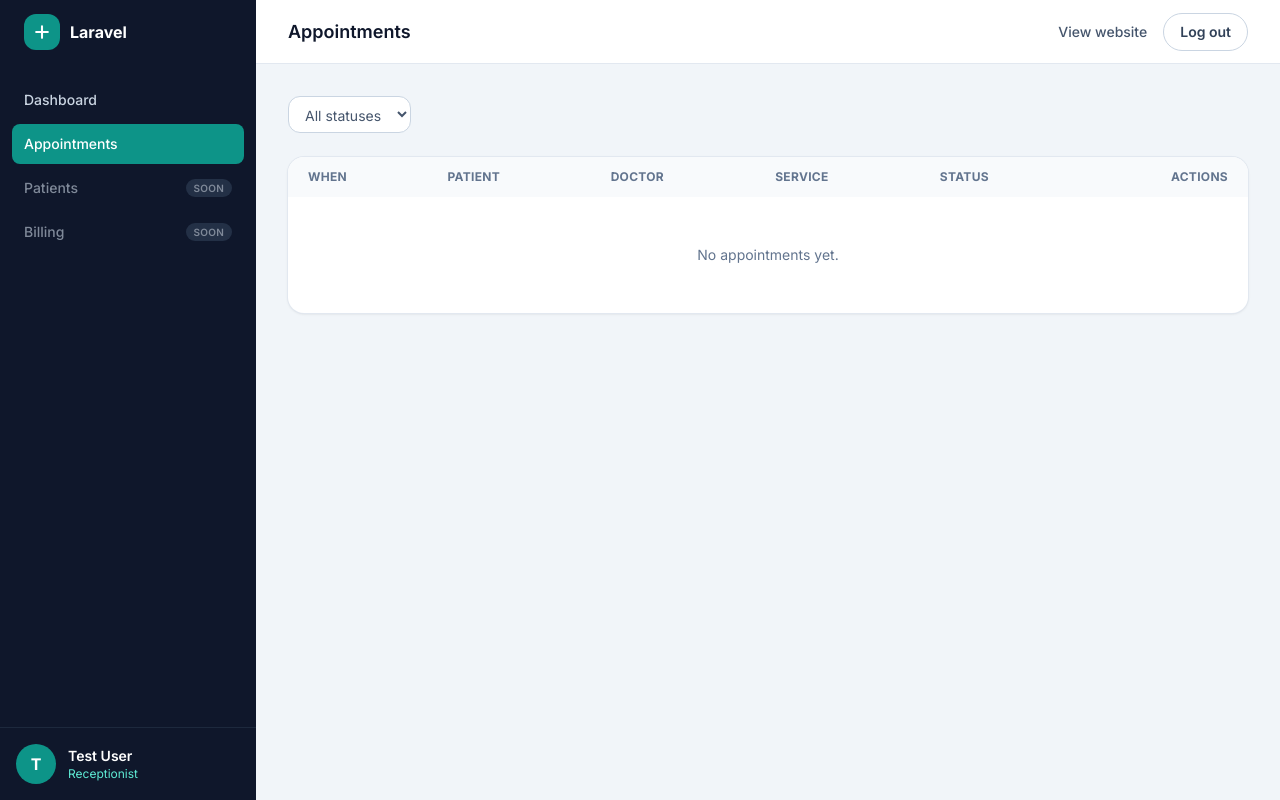
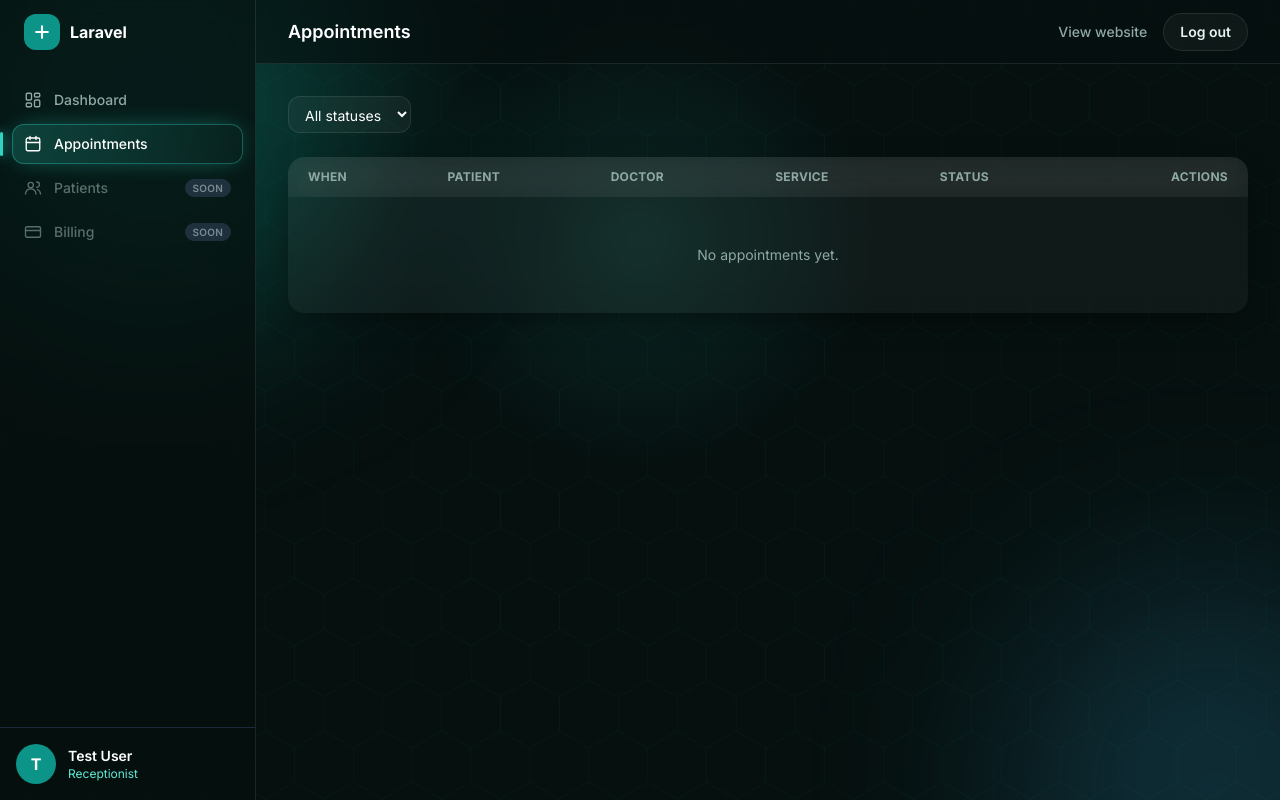
Before and after one commit to MonCiF963/clinic-management-system, a Laravel app: page /appointments in a window 1280 px wide. Run offline with Laravel 12, Linux system fonts and the light colour scheme; a user stored in the database is signed in; data comes from the database, SQL or seed files in the repository; data that the repository does not hold is empty; style sheets or scripts are compiled from the project's sources.

Commit message:
Fast SPA-style navigation, hide booking from guests, OneCode+-style animations and dark glass dashboard (#7)
Claude-Session: https://claude.ai/code/session_01NF1ZW54xWaZnLJnSDdP8ee

Co-authored-by: Claude <noreply@anthropic.com>

```diff
--- /dev/null
+++ b/public/css/dash.css
@@ -0,0 +1,67 @@
+/* Dashboard theme: dark glass, teal glow, spotlight. Unlayered, so it overrides Tailwind utilities. */
+body.dash{--bg:#06100f;--glass:rgba(255,255,255,.045);--line:rgba(255,255,255,.09);--tx:#e6f4f1;--mut:#8fa9a4;--ac:#2dd4bf;
+  background:var(--bg);color:var(--tx);min-height:100vh;overflow-x:hidden}
+body.dash #hexbg{position:fixed;inset:0;z-index:0;pointer-events:none;opacity:.55}
+body.dash .orb{position:fixed;border-radius:50%;filter:blur(90px);pointer-events:none;z-index:0;animation:orbDrift 16s ease-in-out infinite alternate}
+body.dash .orb.o1{width:420px;height:420px;background:rgba(20,184,166,.28);top:-120px;left:-80px}
+body.dash .orb.o2{width:360px;height:360px;background:rgba(56,189,248,.18);bottom:-120px;right:-60px;animation-delay:-6s}
+@keyframes orbDrift{to{transform:translate3d(60px,50px,0) scale(1.15)}}
+body.dash .spot{position:fixed;width:520px;height:520px;margin:-260px 0 0 -260px;border-radius:50%;pointer-events:none;z-index:0;
+  background:radial-gradient(circle,rgba(45,212,191,.12),transparent 65%);left:var(--sx,50%);top:var(--sy,30%);transition:opacity .3s}
+#dash-progress{position:fixed;top:0;left:0;height:3px;width:0;z-index:200;background:linear-gradient(90deg,#14b8a6,#7dd3fc);box-shadow:0 0 14px #2dd4bf;opacity:0;transition:width .35s ease,opacity .3s;pointer-events:none}
+body.dash .shell{position:relative;z-index:1}
+
+/* sidebar + header */
+body.dash aside{background:rgba(6,16,15,.72)!important;backdrop-filter:blur(18px);border-right:1px solid var(--line)}
+body.dash aside nav a{position:relative;color:var(--mut)!important;background:transparent!important;border-radius:12px;transition:color .25s,background .25s,transform .25s}
+body.dash aside nav a:hover{color:#fff!important;background:var(--glass)!important;transform:translateX(3px)}
+body.dash aside nav a.on{color:#fff!important;background:linear-gradient(90deg,rgba(45,212,191,.22),rgba(45,212,191,.04))!important;box-shadow:inset 0 0 0 1px rgba(45,212,191,.35),0 0 24px -8px rgba(45,212,191,.6)}
+body.dash aside nav a.on::before{content:"";position:absolute;left:-12px;top:20%;height:60%;width:3px;border-radius:3px;background:var(--ac);box-shadow:0 0 12px var(--ac)}
+body.dash aside nav svg{width:18px;height:18px;flex:none}
+body.dash header.top{background:rgba(6,16,15,.6)!important;backdrop-filter:blur(18px);border-color:var(--line)!important;position:sticky;top:0;z-index:20}
+body.dash header.top h1{color:#fff!important}
+body.dash header.top a{color:var(--mut)!important}
+body.dash header.top a:hover{color:var(--ac)!important}
+body.dash header.top button{background:var(--glass);border-color:var(--line)!important;color:var(--tx)!important}
+body.dash header.top button:hover{border-color:#f87171!important;color:#fca5a5!important;box-shadow:0 0 18px -4px rgba(248,113,113,.5)}
+body.dash .mnav{background:rgba(6,16,15,.7)!important;border-color:var(--line)!important;backdrop-filter:blur(14px)}
+body.dash .mnav a{background:var(--glass)!important;color:var(--mut)!important;border:1px solid var(--line)}
+body.dash .mnav a.on{background:rgba(45,212,191,.2)!important;color:#fff!important;border-color:rgba(45,212,191,.5)}
+
+/* page content: remap the light utilities to glass */
+body.dash main{color:var(--tx)}
+body.dash main .bg-white,body.dash main .bg-slate-50,body.dash main .bg-slate-100{background:var(--glass)!important;border-color:var(--line)!important;backdrop-filter:blur(14px)}
+body.dash main [class*="border-slate"],body.dash main .divide-y>*,body.dash main table,body.dash main tr,body.dash main td,body.dash main th{border-color:var(--line)!important}
+body.dash main .text-slate-900,body.dash main .text-slate-800,body.dash main .text-slate-700{color:#f1faf8!important}
+body.dash main .text-slate-600,body.dash main .text-slate-500,body.dash main .text-slate-400{color:var(--mut)!important}
+body.dash main .shadow,body.dash main .shadow-sm,body.dash main .shadow-md,body.dash main .shadow-lg{box-shadow:0 10px 40px -18px rgba(0,0,0,.8)!important}
+body.dash main input,body.dash main select,body.dash main textarea{background:rgba(255,255,255,.05)!important;border-color:var(--line)!important;color:#fff!important;transition:border-color .2s,box-shadow .2s}
+body.dash main input:focus,body.dash main select:focus,body.dash main textarea:focus{outline:none;border-color:var(--ac)!important;box-shadow:0 0 0 3px rgba(45,212,191,.2),0 0 20px -4px rgba(45,212,191,.5)}
+body.dash main select option{background:#0b1b19;color:#fff}
+body.dash main ::placeholder{color:#5f7a75}
+body.dash main .bg-brand-600{background:linear-gradient(135deg,#14b8a6,#0d9488)!important;color:#fff!important;box-shadow:0 8px 24px -8px rgba(20,184,166,.7);transition:transform .25s,box-shadow .25s}
+body.dash main .bg-brand-600:hover{transform:translateY(-2px);box-shadow:0 12px 30px -8px rgba(45,212,191,.9)}
+body.dash main .text-brand-600,body.dash main .text-brand-700{color:var(--ac)!important}
+body.dash main thead,body.dash main .bg-slate-50\/50{background:rgba(255,255,255,.03)!important}
+body.dash main tbody tr{transition:background .2s}
+body.dash main tbody tr:hover{background:rgba(45,212,191,.06)}
+body.dash main [class*="bg-amber-1"],body.dash main [class*="bg-emerald-1"],body.dash main [class*="bg-red-1"],body.dash main [class*="bg-sky-1"],body.dash main [class*="bg-blue-1"]{filter:brightness(.95)}
+/* flash messages */
+body.dash main .bg-emerald-50{background:rgba(16,185,129,.12)!important;border-color:rgba(16,185,129,.4)!important;color:#6ee7b7!important}
+body.dash main .bg-red-50{background:rgba(239,68,68,.12)!important;border-color:rgba(239,68,68,.4)!important;color:#fca5a5!important}
+body.dash main .text-emerald-800{color:#6ee7b7!important}body.dash main .text-red-700{color:#fca5a5!important}
+
+/* hero card gradient on dashboard keeps its colour; cards get lift + cursor light */
+body.dash main .rounded-2xl,body.dash main .rounded-xl{position:relative}
+body.dash .gcard{position:relative;overflow:hidden;transition:transform .35s cubic-bezier(.22,1,.36,1),box-shadow .35s,border-color .3s}
+body.dash .gcard::before{content:"";position:absolute;inset:0;pointer-events:none;opacity:0;transition:opacity .3s;background:radial-gradient(240px circle at var(--mx,50%) var(--my,50%),rgba(45,212,191,.2),transparent 65%)}
+body.dash .gcard:hover{transform:translateY(-4px);border-color:rgba(45,212,191,.4)!important;box-shadow:0 18px 50px -20px rgba(20,184,166,.55)!important}
+body.dash .gcard:hover::before{opacity:1}
+
+/* entrance animation, staggered by JS */
+body.dash .in{opacity:0;transform:translateY(18px) scale(.985);animation:dIn .7s cubic-bezier(.22,1,.36,1) forwards;animation-delay:var(--d,0ms)}
+@keyframes dIn{to{opacity:1;transform:none}}
+body.dash #page.leaving{opacity:0;transform:translateY(6px);transition:opacity .12s,transform .12s}
+.stat-val{font-variant-numeric:tabular-nums}
+body.dash .toast-flash{animation:dIn .5s cubic-bezier(.22,1,.36,1) both}
+@media (prefers-reduced-motion:reduce){body.dash .in{animation:none;opacity:1;transform:none}body.dash .orb{animation:none}}
--- /dev/null
+++ b/public/js/dash.js
@@ -0,0 +1,107 @@
+/* Dashboard: hex background, spotlight, fast SPA-style navigation, count-up, stagger. */
+(() => {
+  const reduce = matchMedia('(prefers-reduced-motion: reduce)').matches;
+  const $ = (s, r = document) => r.querySelector(s);
+  const $$ = (s, r = document) => [...r.querySelectorAll(s)];
+
+  /* ---------- hex background ---------- */
+  const cv = $('#hexbg');
+  if (cv && !reduce) {
+    const ctx = cv.getContext('2d'); let w, h, mx = -999, my = -999; const R = 34;
+    const size = () => { w = cv.width = innerWidth; h = cv.height = innerHeight; };
+    size(); addEventListener('resize', size);
+    addEventListener('pointermove', (e) => { mx = e.clientX; my = e.clientY; }, { passive: true });
+    const hex = (x, y) => { ctx.beginPath(); for (let i = 0; i < 6; i++) { const a = Math.PI / 3 * i + Math.PI / 6; ctx[i ? 'lineTo' : 'moveTo'](x + R * Math.cos(a), y + R * Math.sin(a)); } ctx.closePath(); };
+    let raf; const draw = () => {
+      ctx.clearRect(0, 0, w, h); const dx = R * Math.sqrt(3), dy = R * 1.5;
+      for (let r = 0, y = 0; y < h + R; r++, y += dy) for (let x = (r % 2 ? dx / 2 : 0); x < w + R; x += dx) {
+        const d = Math.hypot(x - mx, y - my), k = Math.max(0, 1 - d / 230);
+        ctx.strokeStyle = `rgba(45,212,191,${0.05 + k * 0.5})`; ctx.lineWidth = 1 + k; hex(x, y); ctx.stroke();
+      }
+      raf = requestAnimationFrame(draw);
+    };
+    draw();
+    document.addEventListener('visibilitychange', () => { cancelAnimationFrame(raf); if (!document.hidden) draw(); });
+  }
+
+  /* ---------- spotlight ---------- */
+  const spot = $('.spot');
+  addEventListener('pointermove', (e) => { if (spot) { spot.style.setProperty('--sx', e.clientX + 'px'); spot.style.setProperty('--sy', e.clientY + 'px'); } }, { passive: true });
+  document.addEventListener('pointermove', (e) => {
+    const c = e.target.closest && e.target.closest('.gcard'); if (!c) return;
+    const r = c.getBoundingClientRect(); c.style.setProperty('--mx', e.clientX - r.left + 'px'); c.style.setProperty('--my', e.clientY - r.top + 'px');
+  }, { passive: true });
+
+  /* ---------- per-page effects ---------- */
+  const countUp = (el) => {
+    const raw = el.textContent.trim(), m = raw.match(/^([^\d-]*)([\d,]+(?:\.\d+)?)(.*)$/); if (!m || reduce) return;
+    const end = parseFloat(m[2].replace(/,/g, '')), dec = (m[2].split('.')[1] || '').length, t0 = performance.now();
+    const fmt = (v) => v.toLocaleString('en-US', { minimumFractionDigits: dec, maximumFractionDigits: dec });
+    const tick = (t) => { const k = Math.min(1, (t - t0) / 1100); el.textContent = m[1] + fmt(end * (1 - Math.pow(1 - k, 3))) + m[3]; if (k < 1) requestAnimationFrame(tick); };
+    requestAnimationFrame(tick);
+  };
+  const enhance = () => {
+    const page = $('#page'); if (!page) return;
+    $$('.shadow-sm, .shadow, .rounded-2xl.border, .rounded-xl.border', page).forEach((c) => { if (c.tagName !== 'INPUT' && c.tagName !== 'SELECT' && !c.closest('table')) c.classList.add('gcard'); });
+    const items = [...new Set([...page.children, ...$$('.gcard', page)])];
+    items.forEach((el, i) => { el.classList.remove('in'); void el.offsetWidth; el.style.setProperty('--d', Math.min(i, 14) * 60 + 'ms'); el.classList.add('in'); });
+    $$('.stat-val', page).forEach(countUp);
+    $$('[data-dismiss], .toast-flash', page).forEach((el) => setTimeout(() => { el.style.transition = 'opacity .5s'; el.style.opacity = 0; setTimeout(() => el.remove(), 500); }, 5000));
+  };
+
+  /* ---------- fast navigation (no full reloads) ---------- */
+  const bar = $('#dash-progress'); let barT;
+  const prog = (on) => { clearTimeout(barT); if (on) { bar.style.opacity = 1; bar.style.width = '70%'; } else { bar.style.width = '100%'; barT = setTimeout(() => { bar.style.opacity = 0; bar.style.width = 0; }, 250); } };
+  const cache = new Map(); // url -> Promise<string>, short-lived prefetch cache
+  const get = (url) => {
+    if (!cache.has(url)) { cache.set(url, fetch(url, { headers: { 'X-Requested-With': 'fetch' }, credentials: 'same-origin' }).then((r) => r.ok || r.status === 422 ? r.text().then((t) => ({ t, url: r.url })) : Promise.reject(r))); setTimeout(() => cache.delete(url), 8000); }
+    return cache.get(url);
+  };
+  const setActive = () => {
+    const here = location.pathname;
+    $$('[data-nav]').forEach((a) => { const p = new URL(a.href).pathname; a.classList.toggle('on', p === here || (p !== '/dashboard' && here.startsWith(p + '/'))); });
+  };
+  const swap = (html, finalUrl, push) => {
+    const doc = new DOMParser().parseFromString(html, 'text/html'), next = $('#page', doc);
+    if (!next || !doc.body.classList.contains('dash')) { location.href = finalUrl; return; }
+    const page = $('#page'); page.classList.add('leaving');
+    setTimeout(() => {
+      page.innerHTML = next.innerHTML; page.classList.remove('leaving');
+      document.title = doc.title; const t = $('#page-title'), nt = $('#page-title', doc); if (t && nt) t.textContent = nt.textContent;
+      if (push) history.pushState({ p: 1 }, '', finalUrl);
+      scrollTo(0, 0); setActive(); enhance(); prog(false);
+    }, reduce ? 0 : 120);
+  };
+  const go = (url, push = true) => {
+    prog(true);
+    get(url).then(({ t, url: fu }) => swap(t, fu, push)).catch(() => { location.href = url; });
+  };
+  const local = (a) => a.origin === location.origin && !a.target && !a.hasAttribute('download') && !a.hasAttribute('data-full') && !a.getAttribute('href').startsWith('#');
+  document.addEventListener('click', (e) => {
+    const a = e.target.closest && e.target.closest('a[href]');
+    if (!a || e.defaultPrevented || e.metaKey || e.ctrlKey || e.shiftKey || e.button || !local(a) || a.pathname === '/' || !$('#page')) return;
+    if (a.pathname === location.pathname && a.search === location.search) { e.preventDefault(); return; }
+    e.preventDefault(); go(a.href);
+  });
+  const warm = (e) => { const a = e.target.closest && e.target.closest('a[href]'); if (a && local(a) && a.pathname !== '/' && a.href !== location.href) get(a.href).catch(() => cache.delete(a.href)); };
+  document.addEventListener('pointerover', warm, { passive: true });
+  document.addEventListener('touchstart', warm, { passive: true });
+
+  document.addEventListener('submit', async (e) => {
+    const f = e.target; if (f.hasAttribute('data-full') || f.action.endsWith('/logout') || !$('#page')) return;
+    e.preventDefault(); prog(true);
+    const btn = f.querySelector('[type=submit]'); if (btn) btn.disabled = true;
+    try {
+      const method = (f.method || 'get').toUpperCase(), body = new FormData(f);
+      let url = f.action, opt = { credentials: 'same-origin', headers: { 'X-Requested-With': 'fetch' } };
+      if (method === 'GET') { url += (url.includes('?') ? '&' : '?') + new URLSearchParams(body).toString(); }
+      else { opt.method = 'POST'; opt.body = body; }
+      const r = await fetch(url, opt), t = await r.text();
+      if (!r.ok && r.status !== 422) throw r;
+      cache.clear(); swap(t, r.url, true);
+    } catch (err) { f.setAttribute('data-full', ''); if (btn) btn.disabled = false; f.submit(); }
+  });
+  addEventListener('popstate', () => go(location.href, false));
+
+  setActive(); enhance();
+})();
--- a/resources/views/appointments/index.blade.php
+++ b/resources/views/appointments/index.blade.php
@@ -20,7 +20,7 @@
 
 <div class="mb-6 flex flex-wrap items-center justify-between gap-3">
     <form method="GET" class="flex items-center gap-2">
-        <select name="status" onchange="this.form.submit()" class="rounded-xl border border-slate-300 bg-white px-3 py-2 text-sm">
+        <select name="status" onchange="this.form.requestSubmit()" class="rounded-xl border border-slate-300 bg-white px-3 py-2 text-sm">
             <option value="">All statuses</option>
             @foreach ($statuses as $s)
                 <option value="{{ $s }}" @selected(request('status') === $s)>{{ ucfirst(str_replace('_', ' ', $s)) }}</option>
--- a/resources/views/dashboard.blade.php
+++ b/resources/views/dashboard.blade.php
@@ -64,7 +64,7 @@
     @foreach ($cards as [$label, $value])
         <div class="rounded-2xl bg-white p-6 shadow-sm ring-1 ring-slate-200">
             <p class="text-sm font-medium text-slate-500">{{ $label }}</p>
-            <p class="mt-3 text-3xl font-bold text-slate-800">{{ $value }}</p>
+            <p class="stat-val mt-3 text-3xl font-bold text-slate-800">{{ $value }}</p>
         </div>
     @endforeach
 </div>
--- a/resources/views/layouts/app.blade.php
+++ b/resources/views/layouts/app.blade.php
@@ -10,6 +10,7 @@
     <link href="https://fonts.bunny.net/css?family=inter:400,500,600,700,800&display=swap" rel="stylesheet">
 
     @vite(['resources/css/app.css', 'resources/js/app.js'])
+    <link rel="stylesheet" href="{{ asset('css/site.css') }}?v={{ filemtime(public_path('css/site.css')) }}">
 </head>
 <body class="bg-white font-sans text-slate-600 antialiased">
 
@@ -21,5 +22,6 @@
 
     @include('partials.footer')
 
+    <script src="{{ asset('js/site.js') }}?v={{ filemtime(public_path('js/site.js')) }}" defer></script>
 </body>
 </html>
--- a/resources/views/layouts/dashboard.blade.php
+++ b/resources/views/layouts/dashboard.blade.php
@@ -9,13 +9,30 @@
     <link href="https://fonts.bunny.net/css?family=inter:400,500,600,700,800&display=swap" rel="stylesheet">
 
     @vite(['resources/css/app.css', 'resources/js/app.js'])
+    <link rel="stylesheet" href="{{ asset('css/dash.css') }}?v={{ filemtime(public_path('css/dash.css')) }}">
+    <script src="{{ asset('js/dash.js') }}?v={{ filemtime(public_path('js/dash.js')) }}" defer></script>
 </head>
-<body class="bg-slate-100 font-sans text-slate-600 antialiased">
+<body class="dash font-sans antialiased">
+<div id="dash-progress"></div>
+<canvas id="hexbg"></canvas>
+<div class="orb o1"></div><div class="orb o2"></div><div class="spot"></div>
 
 @php
     $user = auth()->user();
     $all = ['admin', 'doctor', 'receptionist', 'patient'];
     $staff = ['admin', 'doctor', 'receptionist'];
+
+    $icons = [
+        'Dashboard' => '<rect x="3" y="3" width="7" height="9" rx="1.5"/><rect x="14" y="3" width="7" height="5" rx="1.5"/><rect x="14" y="12" width="7" height="9" rx="1.5"/><rect x="3" y="16" width="7" height="5" rx="1.5"/>',
+        'Book appointment' => '<rect x="3" y="4" width="18" height="17" rx="2"/><path d="M8 2v4M16 2v4M3 10h18M12 14v4M10 16h4"/>',
+        'Appointments' => '<rect x="3" y="4" width="18" height="17" rx="2"/><path d="M8 2v4M16 2v4M3 10h18"/>',
+        'Doctors' => '<circle cx="12" cy="8" r="4"/><path d="M4 21a8 8 0 0 1 16 0"/>',
+        'Services' => '<path d="M12 3v18M3 12h18"/>',
+        'Specialties' => '<path d="M12 3l2.7 5.6 6.1.9-4.4 4.3 1 6.1L12 17l-5.4 2.9 1-6.1L3.2 9.5l6.1-.9z"/>',
+        'Patients' => '<circle cx="9" cy="8" r="3.5"/><path d="M2 20a7 7 0 0 1 14 0M17 4a3.5 3.5 0 0 1 0 7M22 20a7 7 0 0 0-4-6"/>',
+        'Billing' => '<rect x="2" y="5" width="20" height="14" rx="2"/><path d="M2 10h20"/>',
+        'Reports' => '<path d="M4 20V10M10 20V4M16 20v-7M22 20H2"/>',
+    ];
 
     // [label, url, allowed roles, is the page built yet?]
     $nav = [
@@ -31,10 +48,10 @@
     ];
 @endphp
 
-<div class="flex min-h-screen">
+<div class="shell flex min-h-screen">
 
     {{-- Sidebar --}}
-    <aside class="hidden w-64 shrink-0 flex-col bg-slate-900 lg:flex">
+    <aside class="hidden w-64 shrink-0 flex-col lg:flex">
         <a href="{{ route('home') }}" class="flex h-16 items-center gap-2.5 px-6">
             <span class="flex size-9 items-center justify-center rounded-xl bg-brand-600 text-white">
                 <svg viewBox="0 0 24 24" fill="none" stroke="currentColor" stroke-width="2.5" stroke-linecap="round" class="size-5"><path d="M12 5v14M5 12h14" /></svg>
@@ -47,8 +64,12 @@
                 @if ($user->hasRole(...$roles))
                     @php $active = $ready && (request()->url() === $url || str_starts_with(request()->url(), $url.'/')); @endphp
                     <a href="{{ $ready ? $url : '#' }}"
-                       class="flex items-center justify-between rounded-lg px-3 py-2.5 transition {{ $active ? 'bg-brand-600 text-white' : 'text-slate-300 hover:bg-slate-800 hover:text-white' }} {{ $ready ? '' : 'cursor-not-allowed opacity-60' }}">
-                        {{ $label }}
+                       @if ($ready) data-nav @endif
+                       class="flex items-center justify-between gap-3 px-3 py-2.5 {{ $active ? 'on' : '' }} {{ $ready ? '' : 'cursor-not-allowed opacity-60' }}">
+                        <span class="flex items-center gap-3">
+                            <svg viewBox="0 0 24 24" fill="none" stroke="currentColor" stroke-width="1.8" stroke-linecap="round" stroke-linejoin="round">{!! $icons[$label] ?? '' !!}</svg>
+                            {{ $label }}
+                        </span>
                         @unless ($ready)
                             <span class="rounded-full bg-slate-700 px-2 py-0.5 text-[10px] font-semibold uppercase tracking-wide text-slate-300">Soon</span>
                         @endunless
@@ -70,11 +91,11 @@
 
     <div class="flex min-w-0 flex-1 flex-col">
         {{-- Top bar --}}
-        <header class="flex h-16 items-center justify-between border-b border-slate-200 bg-white px-4 sm:px-8">
-            <h1 class="text-lg font-semibold text-slate-900">@yield('title', 'Dashboard')</h1>
+        <header class="top flex h-16 items-center justify-between border-b px-4 sm:px-8">
+            <h1 id="page-title" class="text-lg font-semibold">@yield('title', 'Dashboard')</h1>
 
             <div class="flex items-center gap-2 sm:gap-4">
-                <a href="{{ route('home') }}" class="text-sm font-medium text-slate-600 hover:text-brand-600">View website</a>
+                <a href="{{ route('home') }}" data-full class="text-sm font-medium">View website</a>
                 <form method="POST" action="{{ route('logout') }}">
                     @csrf
                     <button type="submit" class="rounded-full border border-slate-300 px-4 py-2 text-sm font-semibold text-slate-700 transition hover:border-red-300 hover:text-red-600">
@@ -85,15 +106,15 @@
         </header>
 
         {{-- Mobile menu --}}
-        <nav class="flex gap-2 overflow-x-auto border-b border-slate-200 bg-white px-4 py-2 text-sm font-medium lg:hidden">
+        <nav class="mnav flex gap-2 overflow-x-auto border-b px-4 py-2 text-sm font-medium lg:hidden">
             @foreach ($nav as [$label, $url, $roles, $ready])
                 @if ($ready && $user->hasRole(...$roles))
-                    <a href="{{ $url }}" class="shrink-0 rounded-full px-3.5 py-1.5 {{ request()->url() === $url ? 'bg-brand-600 text-white' : 'bg-slate-100 text-slate-700' }}">{{ $label }}</a>
+                    <a href="{{ $url }}" data-nav class="shrink-0 rounded-full px-3.5 py-1.5 {{ request()->url() === $url ? 'on' : '' }}">{{ $label }}</a>
                 @endif
             @endforeach
         </nav>
 
-        <main class="flex-1 p-4 sm:p-8">
+        <main id="page" class="flex-1 p-4 sm:p-8">
             @include('partials.flash')
             @yield('content')
         </main>
--- a/resources/views/partials/flash.blade.php
+++ b/resources/views/partials/flash.blade.php
@@ -1,11 +1,11 @@
 @if (session('status'))
-    <div class="mb-6 rounded-xl border border-emerald-200 bg-emerald-50 px-4 py-3 text-sm font-medium text-emerald-800">{{ session('status') }}</div>
+    <div class="toast-flash mb-6 rounded-xl border border-emerald-200 bg-emerald-50 px-4 py-3 text-sm font-medium text-emerald-800">{{ session('status') }}</div>
 @endif
 @if (session('error'))
-    <div class="mb-6 rounded-xl border border-red-200 bg-red-50 px-4 py-3 text-sm font-medium text-red-700">{{ session('error') }}</div>
+    <div class="toast-flash mb-6 rounded-xl border border-red-200 bg-red-50 px-4 py-3 text-sm font-medium text-red-700">{{ session('error') }}</div>
 @endif
 @if ($errors->any() && ! request()->routeIs('login', 'register'))
-    <div class="mb-6 rounded-xl border border-red-200 bg-red-50 px-4 py-3 text-sm text-red-700">
+    <div class="toast-flash mb-6 rounded-xl border border-red-200 bg-red-50 px-4 py-3 text-sm text-red-700">
         <ul class="list-disc space-y-1 pl-5">
             @foreach ($errors->all() as $e)<li>{{ $e }}</li>@endforeach
         </ul>
```
Also changed, not shown: public/css/site.css (added, +35 -0 lines), public/js/site.js (added, +70 -0 lines), resources/views/home.blade.php (+41 -35 lines), resources/views/partials/footer.blade.php (+6 -1 lines), resources/views/partials/navbar.blade.php (+17 -9 lines), 1 other file.
